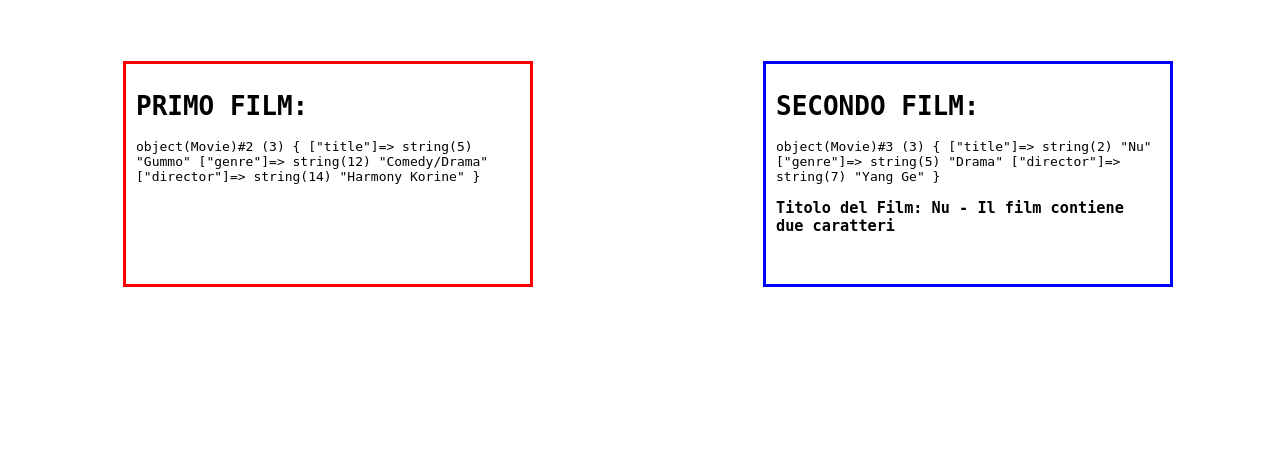
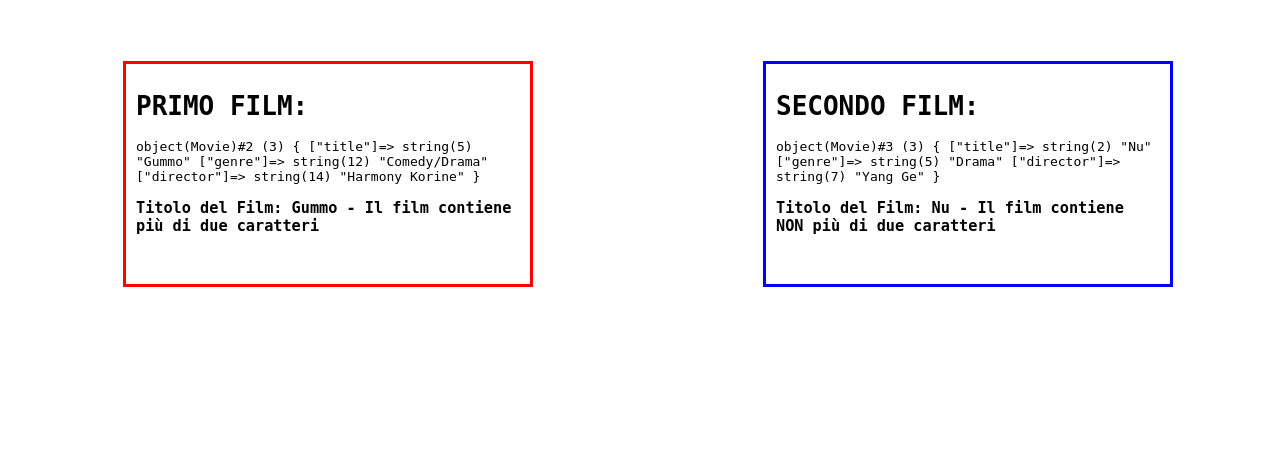
Before and after one commit to NeriEroi/php-oop-1, a PHP site: page / in a window 1280 px wide. Shown: the part 234-709 px from the top of the page. Run offline with PHP 8.4, Linux system fonts and the light colour scheme.

Commit message:
modifiche

```diff
--- a/index.php
+++ b/index.php
@@ -15,8 +15,9 @@
         public function setTitle($_title) {
             if (strlen($_title) > 2) {
                 $this->title = $_title;
+                echo "<strong>Titolo del Film: </strong>". "<strong>$_title</strong>" . " - " . "Il film contiene più di due caratteri";
             } else {
-                echo "<strong>Titolo del Film: </strong>". "<strong>$_title</strong>" . " - " . "Il film contiene due caratteri";
+                echo "<strong>Titolo del Film: </strong>". "<strong>$_title</strong>" . " - " . "Il film contiene NON più di due caratteri";
             }
         }
     }
@@ -31,7 +32,7 @@
     $newMovie->director = 'Harmony Korine';
 
     // stampa metodo primo film
-    $newMovie->setTitle('Gummo');
+    // $newMovie->setTitle('Gummo');
 
     // stampa oggetto = primo film
     // var_dump($newMovie);
@@ -77,7 +78,9 @@
                 <?php var_dump($newMovie) ?>
             </div>
 
-
+            <h3>
+                <?php $newMovie->setTitle('Gummo') ?>
+            </h3>
         </div>
 
         <div class="secondo_film">
```
